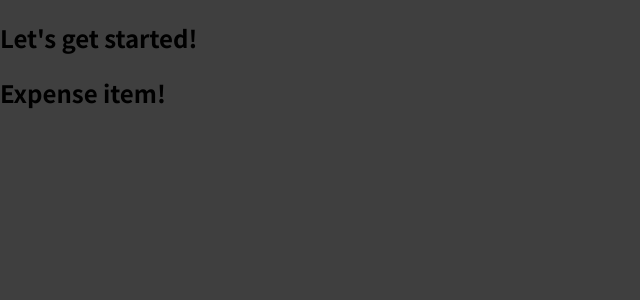
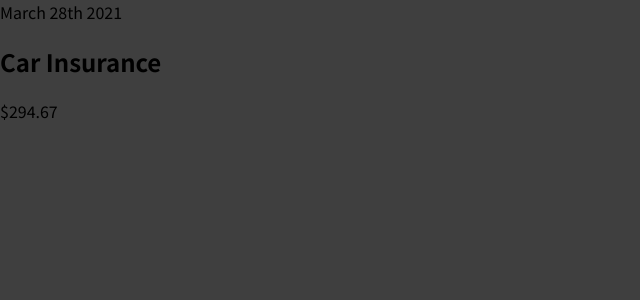
Before and after one commit to jcainuk/expense-tracker, a React (Create React App) app: page / in a window 1280 px wide. Shown: the top 300 px of the page, without its empty margins (0-640 px from the left). Built offline with nearby package versions, Linux system fonts and the light colour scheme.

Commit message:
Change default formatting added more to my ExpenseItem component

```diff
--- a/src/App.js
+++ b/src/App.js
@@ -1,12 +1,7 @@
 import ExpenseItem from "./components/ExpenseItem";
 
 const App = () => {
-  return (
-    <div>
-      <h2>Let's get started!</h2>
-     <ExpenseItem></ExpenseItem>
-    </div>
-  );
-}
+  return <ExpenseItem />;
+};
 
 export default App;
--- a/src/components/ExpenseItem.js
+++ b/src/components/ExpenseItem.js
@@ -1,5 +1,13 @@
 const ExpenseItem = () => {
-  return <h2>Expense item!</h2>
-}
+  return (
+    <div>
+      <div>March 28th 2021</div>
+      <div>
+        <h2>Car Insurance</h2>
+        <div>$294.67</div>
+      </div>
+    </div>
+  );
+};
 
 export default ExpenseItem;
```
Also changed, not shown: src/index.js (+5 -5 lines).
